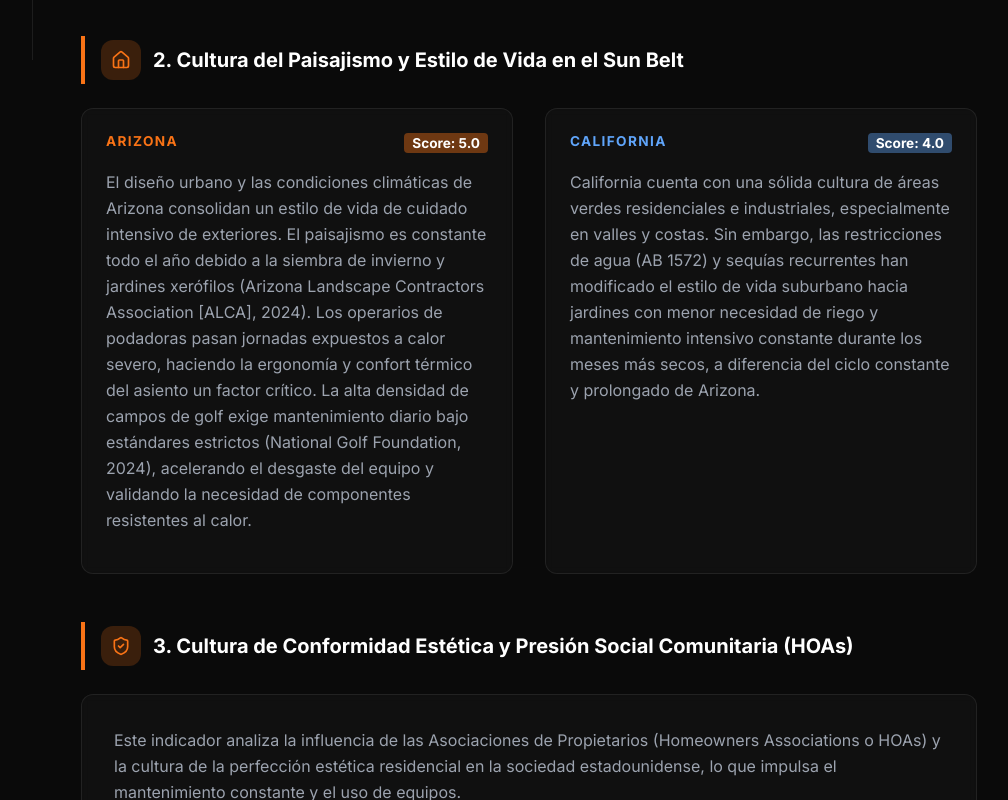
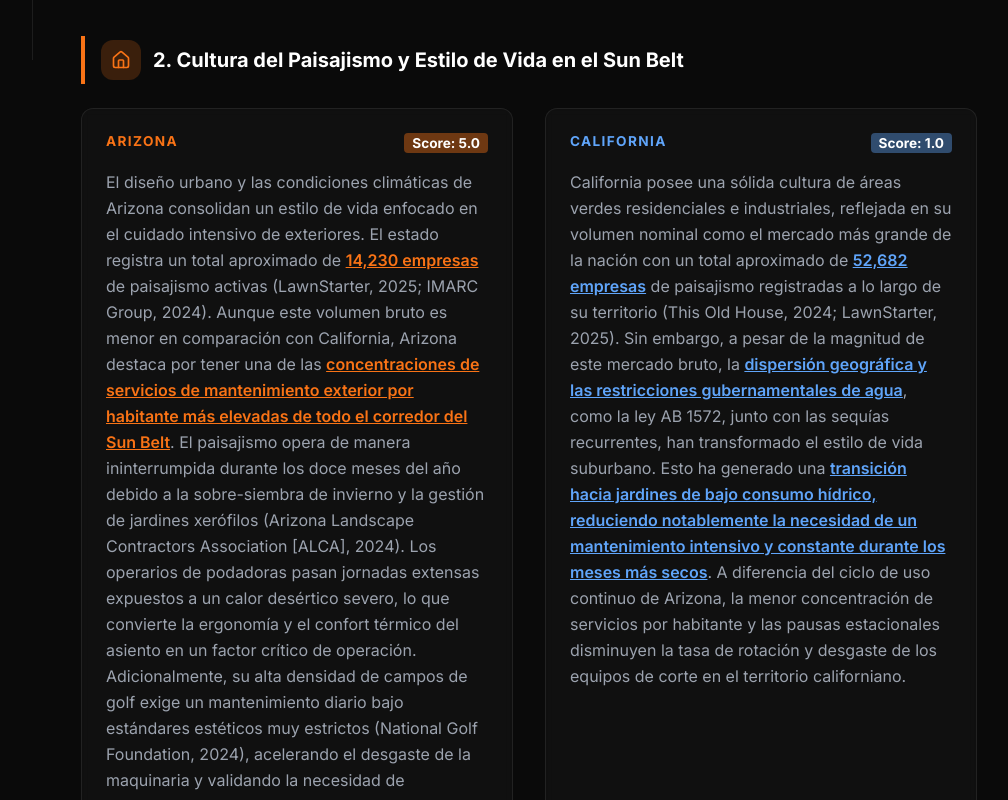
Before and after one commit to 4builes-crypto/Umo-internationalization, a React (Vite) app: page /social-cultural in a window 1280 px wide. Shown: the part 740-1540 px from the top of the page, without its empty margins (255-1263 px from the left). Built offline with nearby package versions, Linux system fonts and the light colour scheme.

Commit message:
feat: update Arizona population score to 0.93, adjust Point 2 details with color coding for AZ/CA, and update averages

```diff
--- a/src/pages/Bibliography.tsx
+++ b/src/pages/Bibliography.tsx
@@ -409,6 +409,39 @@ const referencesBySector = [
           es: 'Informe sobre la concentración de campos de golf en el Sun Belt y la frecuencia de mantenimiento requerida.',
           en: 'Report on golf course density in the Sun Belt and the required maintenance frequency.'
         }
+      },
+      {
+        author: 'LawnStarter',
+        year: '2025',
+        title: 'Landscaping Industry Statistics, Trends, and Market Size.',
+        source: 'LawnStarter Research',
+        link: 'https://www.lawnstarter.com/blog/landscaping/landscaping-industry-statistics/',
+        description: {
+          es: 'Estadísticas del sector de mantenimiento y diseño de jardines, detallando el número de empresas por estado.',
+          en: 'Statistics on the garden maintenance and design sector, detailing the number of companies by state.'
+        }
+      },
+      {
+        author: 'IMARC Group',
+        year: '2024',
+        title: 'United States Landscaping Services Market Report.',
+        source: 'Market Report',
+        link: 'https://www.imarcgroup.com/united-states-landscaping-services-market',
+        description: {
+          es: 'Estudio de mercado sobre los servicios de paisajismo en EE.UU., mostrando la densidad y crecimiento en el Sun Belt.',
+          en: 'Market study on landscaping services in the US, showing density and growth in the Sun Belt.'
+        }
+      },
+      {
+        author: 'This Old House',
+        year: '2024',
+        title: 'Home Landscaping Trends and Contractor Statistics in the US.',
+        source: 'Homeowner Reviews & Data',
+        link: 'https://www.thisoldhouse.com/landscaping/reviews/landscaping-industry-statistics',
+        description: {
+          es: 'Análisis de la densidad de contratistas y demanda residencial de paisajismo por estado en EE.UU.',
+          en: 'Analysis of contractor density and residential landscaping demand by state in the US.'
+        }
       }
     ]
   },
--- a/src/pages/ScoreAnalysis.tsx
+++ b/src/pages/ScoreAnalysis.tsx
@@ -20,8 +20,8 @@ const scoreData = [
   },
   {
     category: { es: 'Sociocultural', en: 'Socio-Cultural' },
-    arizona: 4.33,
-    california: 4.33
+    arizona: 3.64,
+    california: 3.33
   },
   {
     category: { es: 'Comercio Internacional', en: 'International Trade' },
--- a/src/pages/SocialCultural.tsx
+++ b/src/pages/SocialCultural.tsx
@@ -48,7 +48,7 @@ export const SocialCultural = () => {
               <div className="glass-card p-6 border-zinc-800 hover:border-unoOrange/30 transition-colors">
                 <div className="flex justify-between items-start mb-2">
                   <h4 className="text-unoOrange font-bold text-xs tracking-widest uppercase">ARIZONA</h4>
-                  <span className="text-xs font-bold text-white px-2 py-0.5 bg-unoOrange/40 rounded whitespace-nowrap">Score: 3.0</span>
+                  <span className="text-xs font-bold text-white px-2 py-0.5 bg-unoOrange/40 rounded whitespace-nowrap">Score: 0.93</span>
                 </div>
                 <p className="text-sm text-textSecondary leading-relaxed">
                   {language === 'es'
@@ -111,20 +111,36 @@ export const SocialCultural = () => {
             </div>
             <p className="text-sm text-textSecondary leading-relaxed mb-4">
               {language === 'es'
-                ? 'El diseño urbano y las condiciones climáticas de Arizona consolidan un estilo de vida de cuidado intensivo de exteriores. El paisajismo es constante todo el año debido a la siembra de invierno y jardines xerófilos (Arizona Landscape Contractors Association [ALCA], 2024). Los operarios de podadoras pasan jornadas expuestos a calor severo, haciendo la ergonomía y confort térmico del asiento un factor crítico. La alta densidad de campos de golf exige mantenimiento diario bajo estándares estrictos (National Golf Foundation, 2024), acelerando el desgaste del equipo y validando la necesidad de componentes resistentes al calor.'
-                : 'Urban design and climatic conditions in Arizona consolidate an intensive outdoor lifestyle. Landscaping is year-round due to winter overseeding and desert-adapted xeriscaping (Arizona Landscape Contractors Association [ALCA], 2024). Mower operators spend long shifts exposed to severe heat, making seat ergonomics and thermal comfort critical. High golf course density requires daily maintenance under strict standards (National Golf Foundation, 2024), accelerating equipment wear and validating the need for heat-resistant components.'}
+                ? (
+                  <>
+                    El diseño urbano y las condiciones climáticas de Arizona consolidan un estilo de vida enfocado en el cuidado intensivo de exteriores. El estado registra un total aproximado de <span className="text-unoOrange underline font-semibold">14,230 empresas</span> de paisajismo activas (LawnStarter, 2025; IMARC Group, 2024). Aunque este volumen bruto es menor en comparación con California, Arizona destaca por tener una de las <span className="text-unoOrange underline font-semibold">concentraciones de servicios de mantenimiento exterior por habitante más elevadas de todo el corredor del Sun Belt</span>. El paisajismo opera de manera ininterrumpida durante los doce meses del año debido a la sobre-siembra de invierno y la gestión de jardines xerófilos (Arizona Landscape Contractors Association [ALCA], 2024). Los operarios de podadoras pasan jornadas extensas expuestos a un calor desértico severo, lo que convierte la ergonomía y el confort térmico del asiento en un factor crítico de operación. Adicionalmente, su alta densidad de campos de golf exige un mantenimiento diario bajo estándares estéticos muy estrictos (National Golf Foundation, 2024), acelerando el desgaste de la maquinaria y validando la necesidad de componentes de alta resiliencia.
+                  </>
+                )
+                : (
+                  <>
+                    Urban design and climatic conditions in Arizona consolidate a lifestyle focused on intensive outdoor care. The state records an approximate total of <span className="text-unoOrange underline font-semibold">14,230 active landscaping companies</span> (LawnStarter, 2025; IMARC Group, 2024). Although this gross volume is lower compared to California, Arizona stands out for having one of the <span className="text-unoOrange underline font-semibold">highest concentrations of outdoor maintenance services per inhabitant across the entire Sun Belt corridor</span>. Landscaping operates uninterrupted during all twelve months of the year due to winter overseeding and xeriscaping management (Arizona Landscape Contractors Association [ALCA], 2024). Mower operators spend long shifts exposed to severe desert heat, making seat ergonomics and thermal comfort a critical operational factor. Additionally, its high golf course density requires daily maintenance under very strict aesthetic standards (National Golf Foundation, 2024), accelerating machinery wear and validating the need for high-resilience components.
+                  </>
+                )}
             </p>
           </div>
 
           <div className="p-6 glass-card border-zinc-800">
             <div className="flex justify-between items-start mb-4">
               <h4 className="text-blue-400 font-bold text-xs tracking-widest uppercase">CALIFORNIA</h4>
-              <span className="text-xs font-bold text-white px-2 py-0.5 bg-blue-400/40 rounded">Score: 4.0</span>
+              <span className="text-xs font-bold text-white px-2 py-0.5 bg-blue-400/40 rounded">Score: 1.0</span>
             </div>
             <p className="text-sm text-textSecondary leading-relaxed mb-4">
               {language === 'es'
-                ? 'California cuenta con una sólida cultura de áreas verdes residenciales e industriales, especialmente en valles y costas. Sin embargo, las restricciones de agua (AB 1572) y sequías recurrentes han modificado el estilo de vida suburbano hacia jardines con menor necesidad de riego y mantenimiento intensivo constante durante los meses más secos, a diferencia del ciclo constante y prolongado de Arizona.'
-                : 'California has a strong culture of residential and industrial green areas, especially in valleys and coasts. However, water restrictions (AB 1572) and recurring droughts have shifted suburban lifestyles toward landscaping with less irrigation and intensive continuous maintenance during the driest months, unlike Arizona\'s constant, prolonged cycle.'}
+                ? (
+                  <>
+                    California posee una sólida cultura de áreas verdes residenciales e industriales, reflejada en su volumen nominal como el mercado más grande de la nación con un total aproximado de <span className="text-blue-400 underline font-semibold">52,682 empresas</span> de paisajismo registradas a lo largo de su territorio (This Old House, 2024; LawnStarter, 2025). Sin embargo, a pesar de la magnitud de este mercado bruto, la <span className="text-blue-400 underline font-semibold">dispersión geográfica y las restricciones gubernamentales de agua</span>, como la ley AB 1572, junto con las sequías recurrentes, han transformado el estilo de vida suburbano. Esto ha generado una <span className="text-blue-400 underline font-semibold">transición hacia jardines de bajo consumo hídrico, reduciendo notablemente la necesidad de un mantenimiento intensivo y constante durante los meses más secos</span>. A diferencia del ciclo de uso continuo de Arizona, la menor concentración de servicios por habitante y las pausas estacionales disminuyen la tasa de rotación y desgaste de los equipos de corte en el territorio californiano.
+                  </>
+                )
+                : (
+                  <>
+                    California possesses a solid culture of residential and industrial green areas, reflected in its nominal volume as the largest market in the nation with an approximate total of <span className="text-blue-400 underline font-semibold">52,682 registered landscaping companies</span> throughout its territory (This Old House, 2024; LawnStarter, 2025). However, despite the magnitude of this gross market, <span className="text-blue-400 underline font-semibold">geographic dispersion and government water restrictions</span>, such as the AB 1572 law, along with recurring droughts, have transformed the suburban lifestyle. This has generated a <span className="text-blue-400 underline font-semibold">transition toward low-water-use landscaping, notably reducing the need for intensive and constant maintenance during the driest months</span>. Unlike Arizona's continuous-use cycle, the lower concentration of services per inhabitant and seasonal pauses decrease the rotation and wear rate of cutting equipment in California.
+                  </>
+                )}
             </p>
           </div>
         </div>
```
